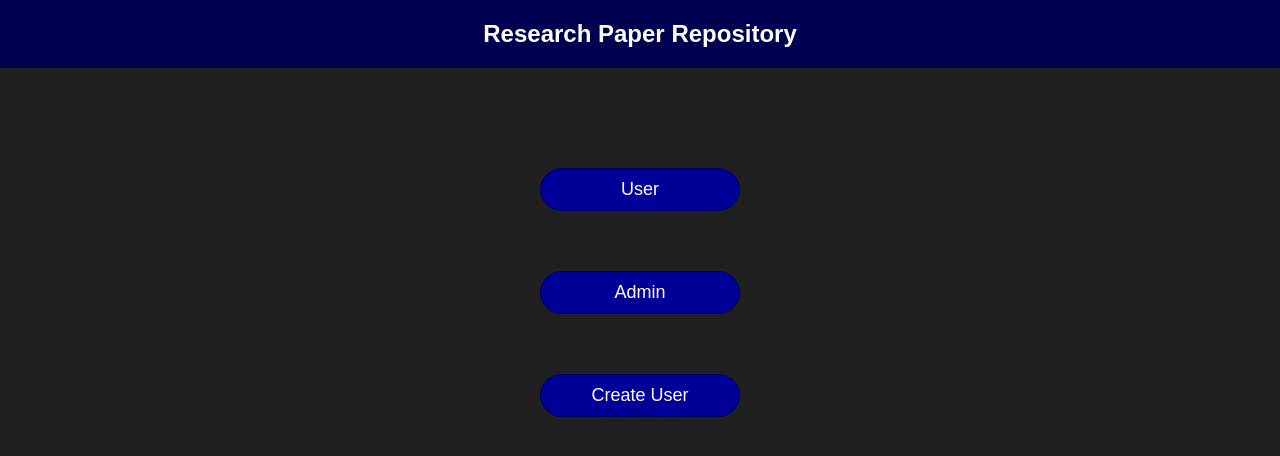
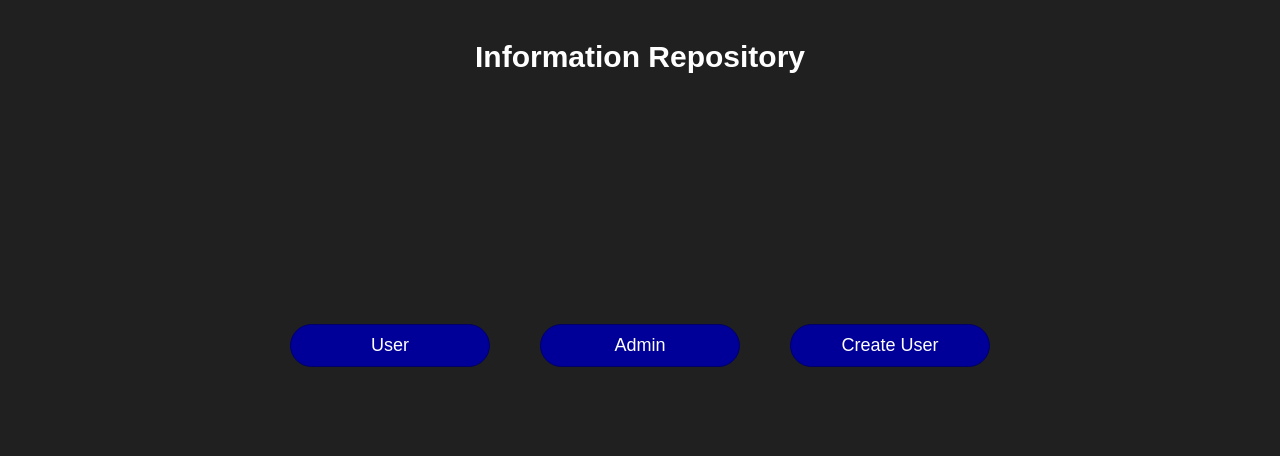
Before and after one commit to Srujan-rai/Research_paper_repository_management_system, a Flask app: page /home in a window 1280 px wide. Shown: the top 456 px of the page. Run offline with Flask 3, Linux system fonts and the light colour scheme.

Commit message:
small changes and fixes

```diff
--- a/Templates/home.html
+++ b/Templates/home.html
@@ -10,7 +10,7 @@
         <link rel="stylesheet" href="../static/CSS/style.css">
     </head>
     <body>
-        <h2>Research Paper Repository</h2>
+        <h2>Information Repository</h2>
     <div class=button-container>
         <form action="/user" method="GET">
             <button class= "button1"type="submit">User</button>
--- a/Templates/login.html
+++ b/Templates/login.html
@@ -10,7 +10,7 @@
       margin:0;
     }
 
-    h2{
+    {% comment %} h2{
       text-align: center;
       background-color: #000051;
       margin: 0;
@@ -18,7 +18,7 @@
       position: relative;
       top: 0;
       padding: 20px;
-  }
+  } {% endcomment %}
 
     h1 {
       text-align: center;
@@ -91,7 +91,6 @@
   </style>
 </head>
 <body>
-  <h2 class"heading">Research Paper Repository</h2>
   <form action="/login" method="post">
     <h1>LogIn</h1>
     <input type="text" name="username" placeholder="Username">
--- a/Templates/user.html
+++ b/Templates/user.html
@@ -7,7 +7,7 @@
         <title></title>
         <meta name="description" content="">
         <meta name="viewport" content="width=device-width, initial-scale=1">
-        <link rel="stylesheet" href="{{url_for('static',filename='CSS/user.css')}}">
+        <link rel="stylesheet" href="../static/CSS/user.css">
     </head>
     <body>
         <h1>{{content}}
--- a/static/CSS/style.css
+++ b/static/CSS/style.css
@@ -7,20 +7,20 @@ body{
 }
 h2{
     text-align: center;
-    background-color: #000051;
     margin: 0;
     width: max-screen;
     position: relative;
-    top: 0;
+    top: 20px;
     padding: 20px;
-    margin-bottom: 100px;
+    margin-bottom: 250px;
+    font-size: 30px;
 }
 
 .button-container{
     display: flex;
-    flex-direction: column;
-    row-gap: 50px;
     align-items: center;
+    column-gap: 50px;
+    justify-content: center;
 }
 
 button {
```
Also changed, not shown: Templates/create_user.html (+0 -11 lines).
